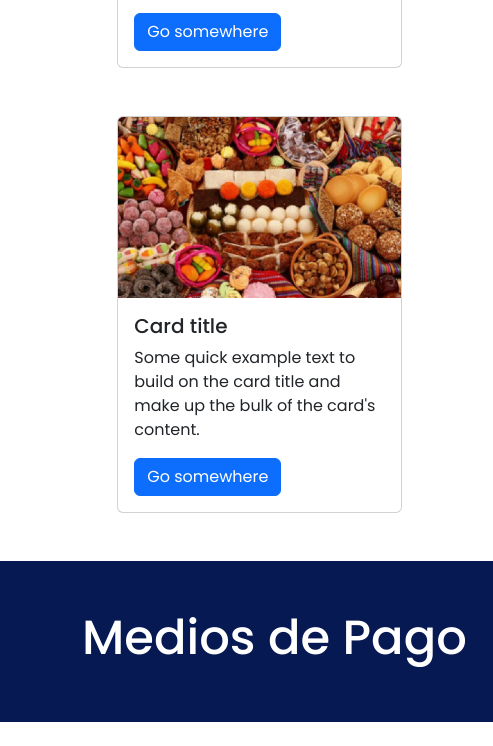
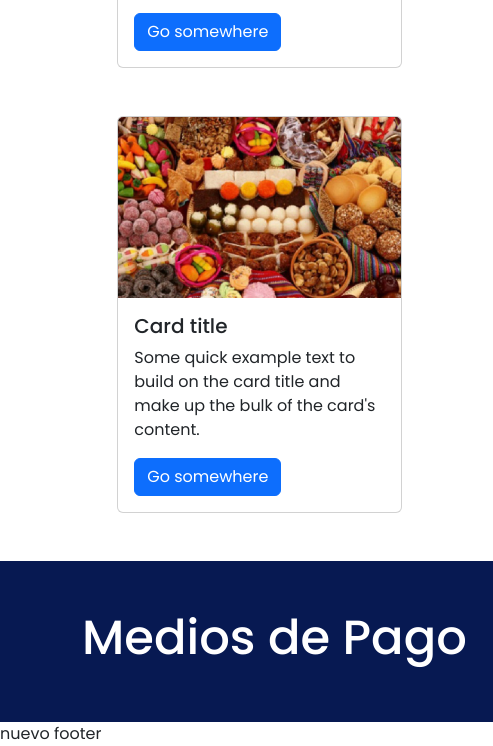
Before and after one commit to CesarOssesC/restaurancito, a plain HTML site: page index.html in a window 1280 px wide. Shown: the part 570-1316 px from the top of the page, 0-493 px from the left. Before the commit the page ends 1292 px from the top, so only its background shows below. Drawn offline with nearby package versions, Linux system fonts and the light colour scheme.

Commit message:
agregando footer

```diff
--- a/index.html
+++ b/index.html
@@ -106,6 +106,9 @@
             </div>
         </div>
     </div>
+    <footer>
+        nuevo footer
+    </footer>
 
 
 
```
